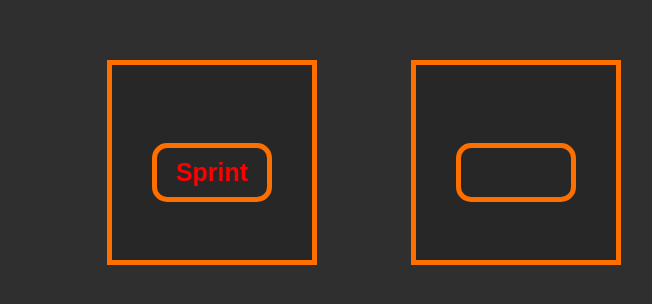
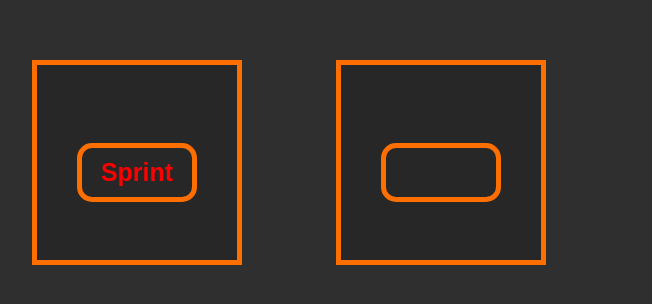
Before and after one commit to feov/mm, a plain HTML site: page index.html in a window 1280 px wide. Shown: the part 240-544 px from the top of the page, without its empty margins (278-930 px from the left). Drawn offline with Linux system fonts and the light colour scheme.

Commit message:
Update indexcss.css

```diff
--- a/indexcss.css
+++ b/indexcss.css
@@ -1,5 +1,6 @@
 html{
 height: 100%;
+width: 1130px;
 }
 body{
     position: relative;
```
